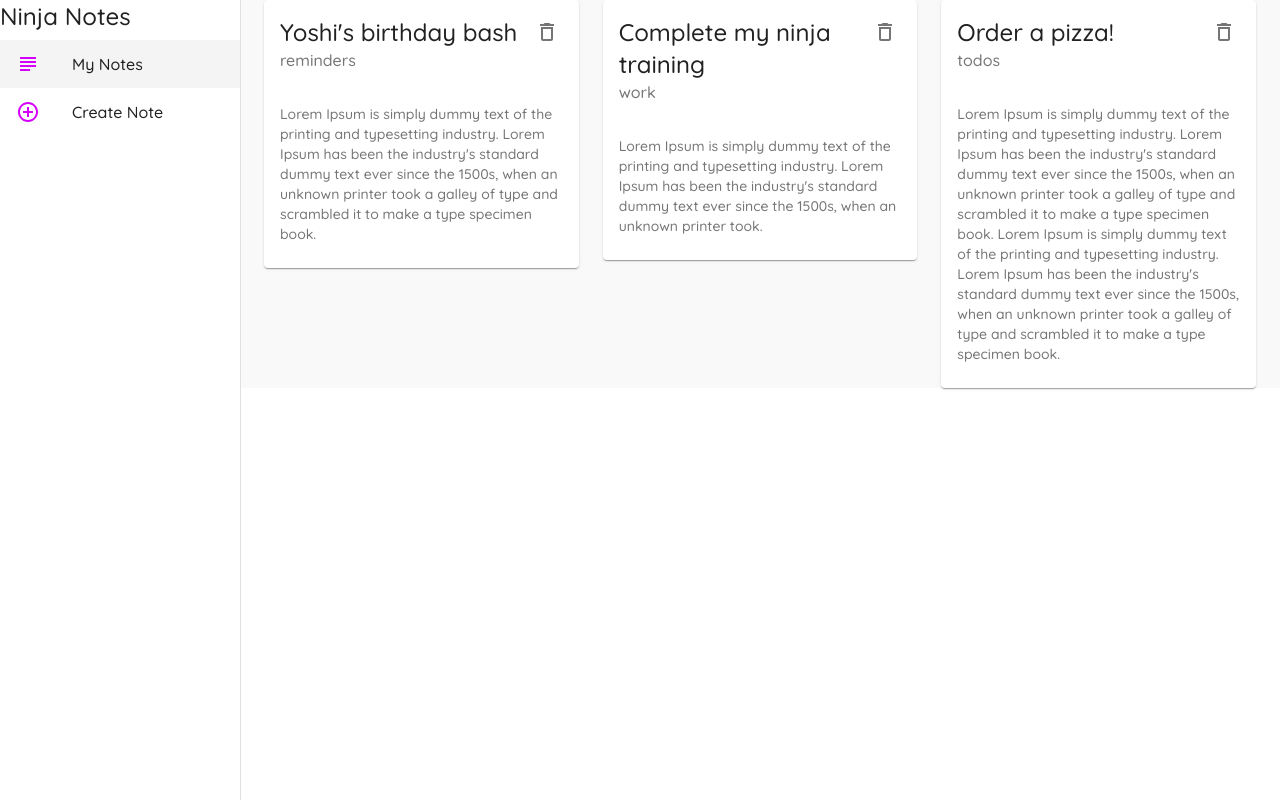
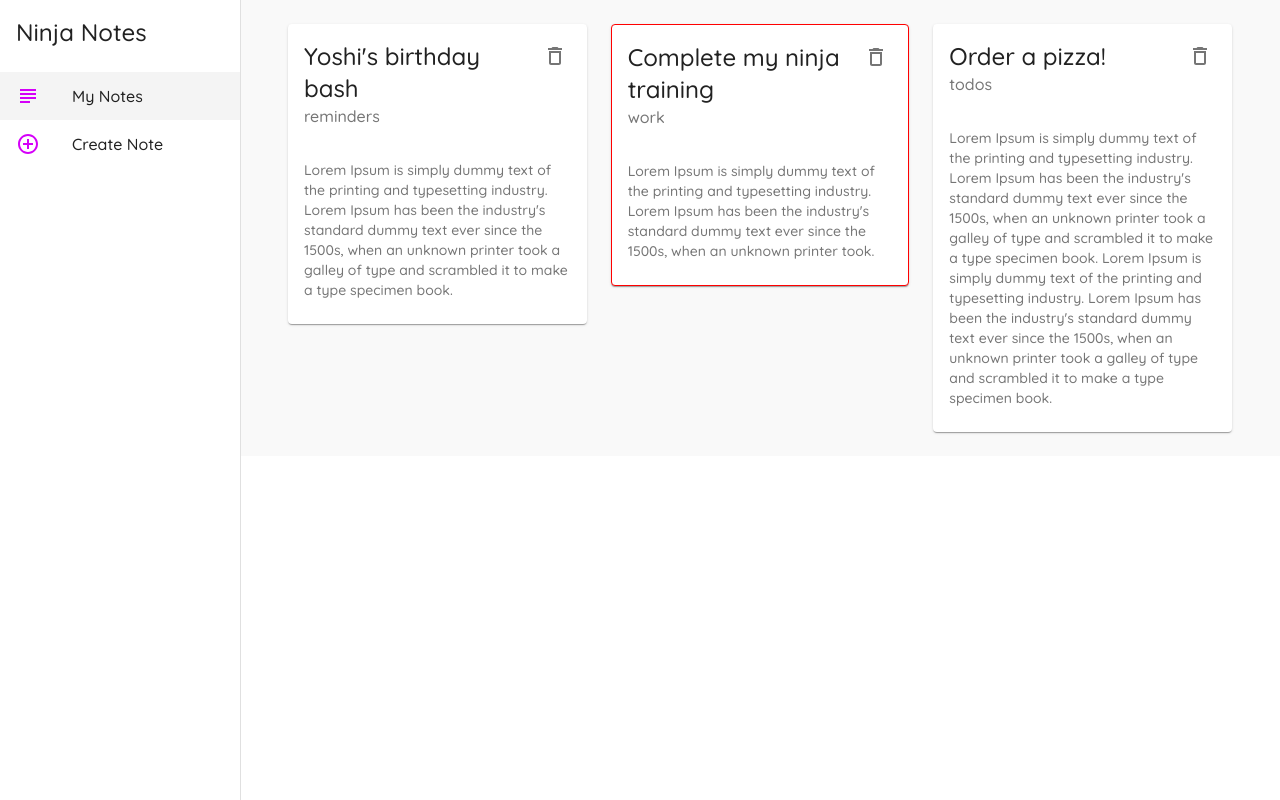
Before and after one commit to iamshaunjp/material-ui-tut, a React (Create React App) app: page / in a window 1280 px wide. Built offline with nearby package versions, Linux system fonts and the light colour scheme; data requests are answered from the project's data file.

Commit message:
lesson-15

```diff
--- a/src/components/Layout.js
+++ b/src/components/Layout.js
@@ -11,10 +11,12 @@
 
 const drawerWidth = 240
 
-const useStyles = makeStyles({
+const useStyles = makeStyles((theme) => {
+  return {
     page: {
       background: '#f9f9f9',
       width: '100%',
+      padding: theme.spacing(3),
     },
     root: {
       display: 'flex',
@@ -28,6 +30,10 @@
     active: {
       background: '#f4f4f4'
     },
+    title: {
+      padding: theme.spacing(2),
+    },
+  }
 })
 
 export default function Layout({ children }) {
--- a/src/components/NoteCard.js
+++ b/src/components/NoteCard.js
@@ -5,11 +5,24 @@
 import IconButton from '@material-ui/core/IconButton'
 import Typography from '@material-ui/core/Typography'
 import DeleteOutlined from '@material-ui/icons/DeleteOutlined'
+import { makeStyles } from '@material-ui/core'
+
+const useStyles = makeStyles({
+  test: {
+    border: (note) => {
+      if (note.category == 'work') {
+        return '1px solid red'
+      }
+    }
+  }
+})
 
 export default function NoteCard({ note, handleDelete }) {
+  const classes = useStyles(note)
+
   return (
     <div>
-      <Card elevation={1}>
+      <Card elevation={1} className={classes.test}>
         <CardHeader
           action={
             <IconButton onClick={() => handleDelete(note.id)}>
```
Lines whose indentation alone changed are shown as unchanged.
